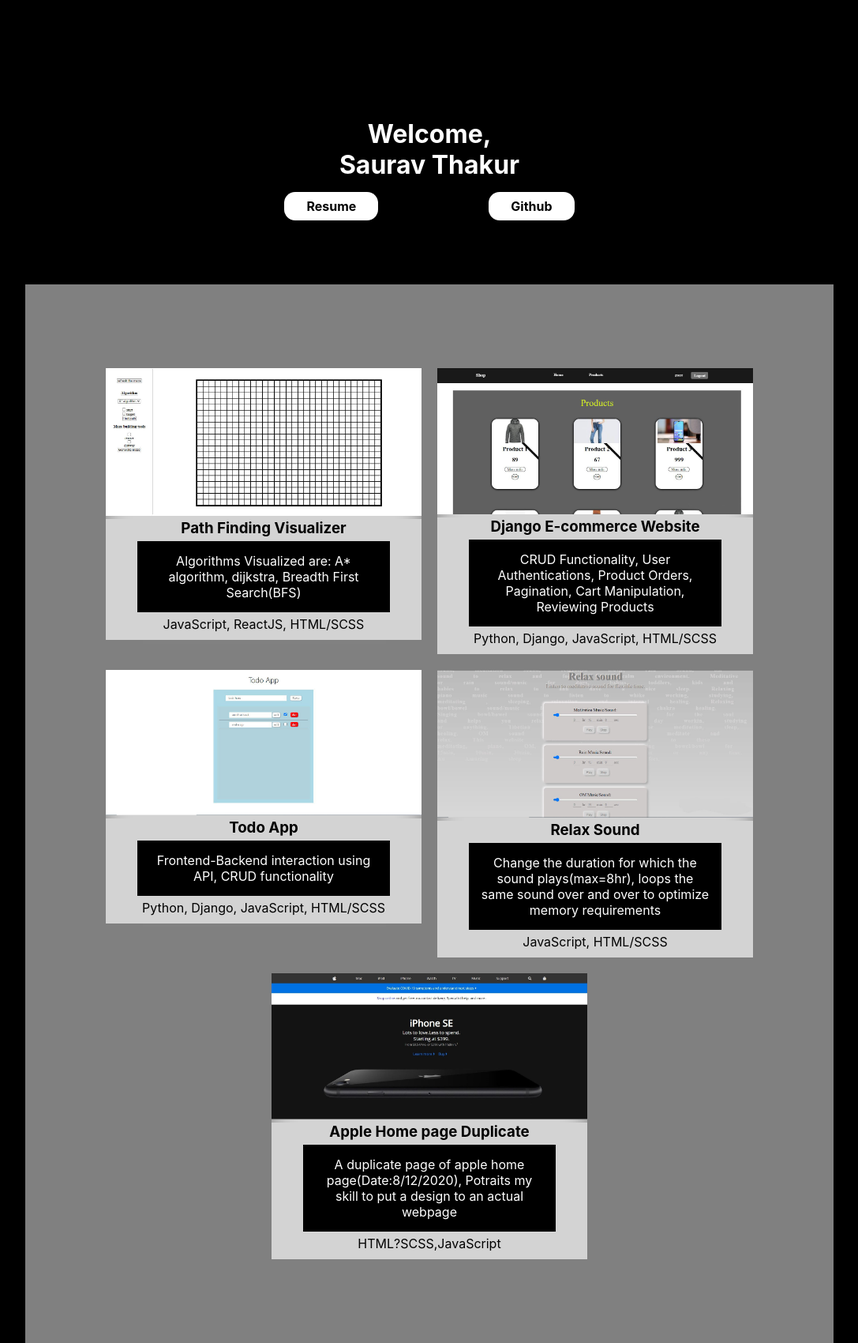
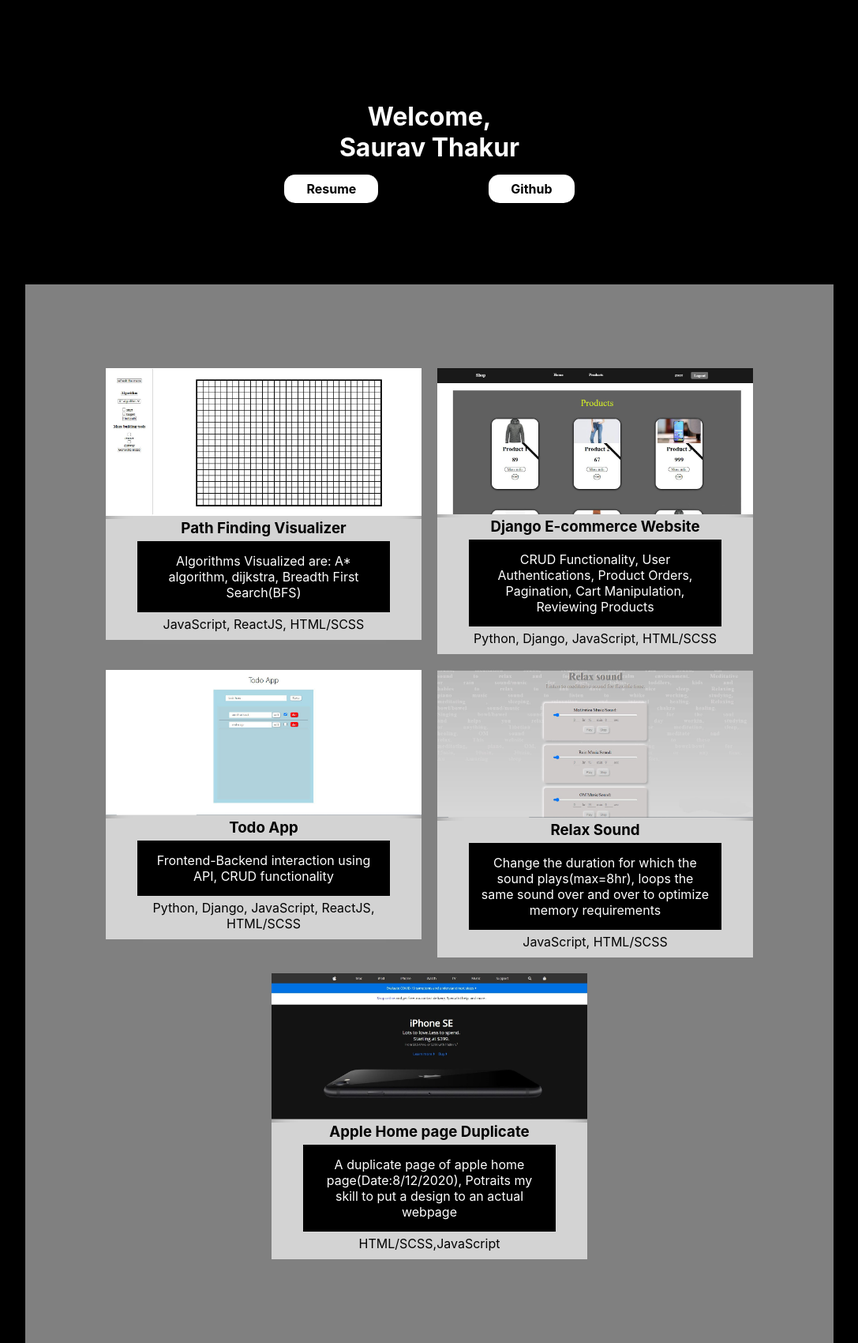
Before and after one commit to saurav188/portfolio, a React (Create React App) app: page / in a window 1280 px wide. Shown: the whole page at 79% size, without its empty margins (96-1183 px from the left). Built offline with nearby package versions, Linux system fonts and the light colour scheme.

Commit message:
made more mobile friendly

```diff
--- a/src/components/project_container.js
+++ b/src/components/project_container.js
@@ -43,7 +43,7 @@ function Project_container() {
             CRUD functionality
           "
           link='https://frozen-savannah-33670.herokuapp.com/'
-          language='Python, Django, JavaScript, HTML/SCSS'
+          language='Python, Django, JavaScript, ReactJS, HTML/SCSS'
         />
         <Project
           title="Relax Sound"
@@ -63,7 +63,7 @@ function Project_container() {
             Potraits my skill to put a design to an actual webpage
           "
           link='https://apple-home-page-duplicate.herokuapp.com/'
-          language='HTML?SCSS,JavaScript'
+          language='HTML/SCSS,JavaScript'
         />
       </div>
     );
--- a/src/css/App.css
+++ b/src/css/App.css
@@ -10,7 +10,7 @@ body {
 
 .header {
   height: 45vh;
-  padding: 150px 10% 100px 10%;
+  padding: 10%;
   display: -webkit-box;
   display: -ms-flexbox;
   display: flex;
@@ -193,7 +193,7 @@ body {
   }
   100% {
     height: 45vh;
-    padding: 150px 10% 100px 10%;
+    padding: 10%;
   }
 }
 
@@ -208,7 +208,7 @@ body {
   }
   100% {
     height: 45vh;
-    padding: 150px 10% 100px 10%;
+    padding: 10%;
   }
 }
 /*# sourceMappingURL=App.css.map */
--- a/src/css/App.scss
+++ b/src/css/App.scss
@@ -9,7 +9,7 @@ body{
 
 .header{
     height: 45vh;
-    padding:150px 10% 100px 10%;
+    padding: 10%;
     display: flex;
     flex-direction: column;
     justify-content: space-around;
@@ -132,6 +132,6 @@ body{
     }
     100%{
         height: 45vh;
-        padding:150px 10% 100px 10%;
+        padding:10%;
     }
 }
```
Also changed, not shown: 2 other files (tests, documents, lock files or other folders).
